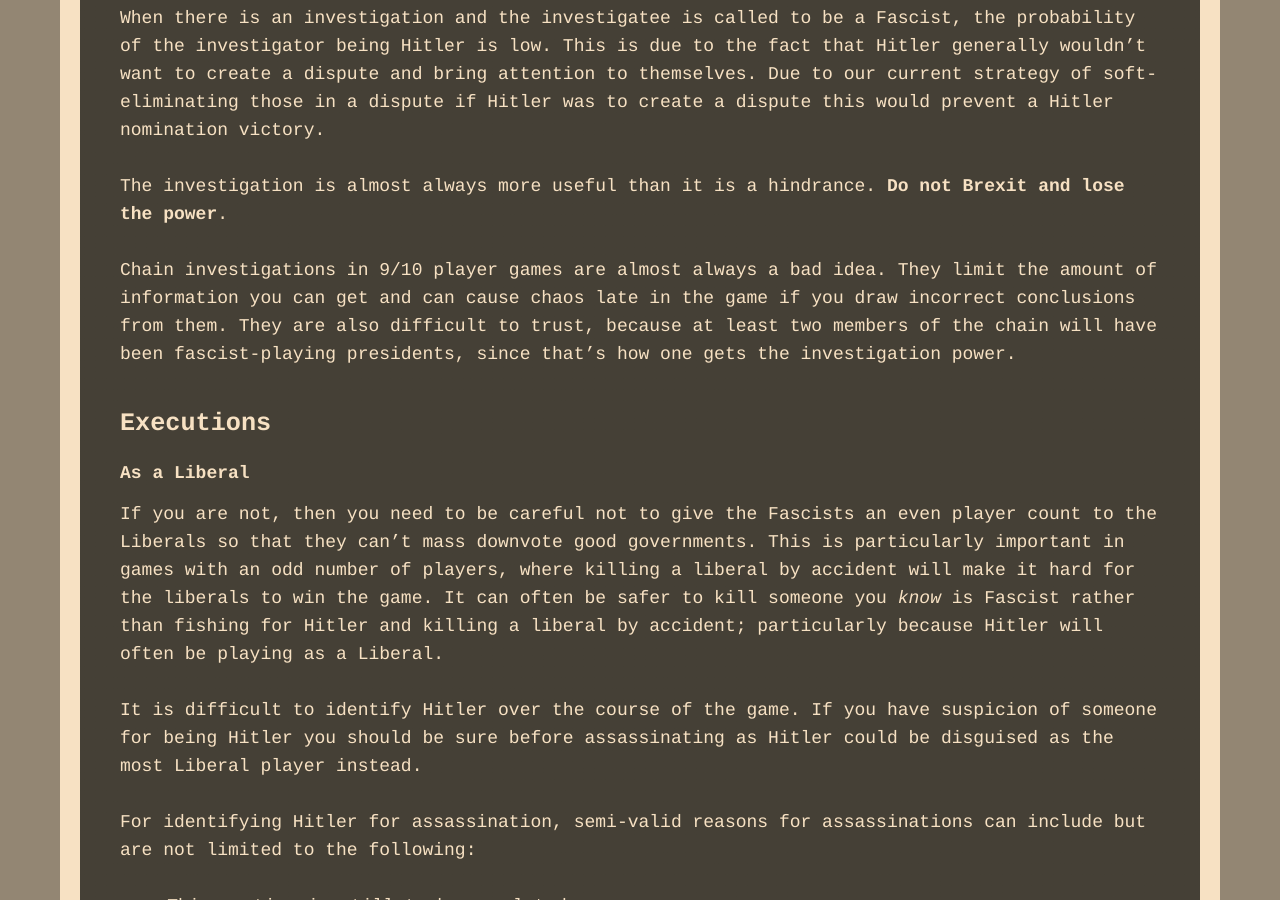
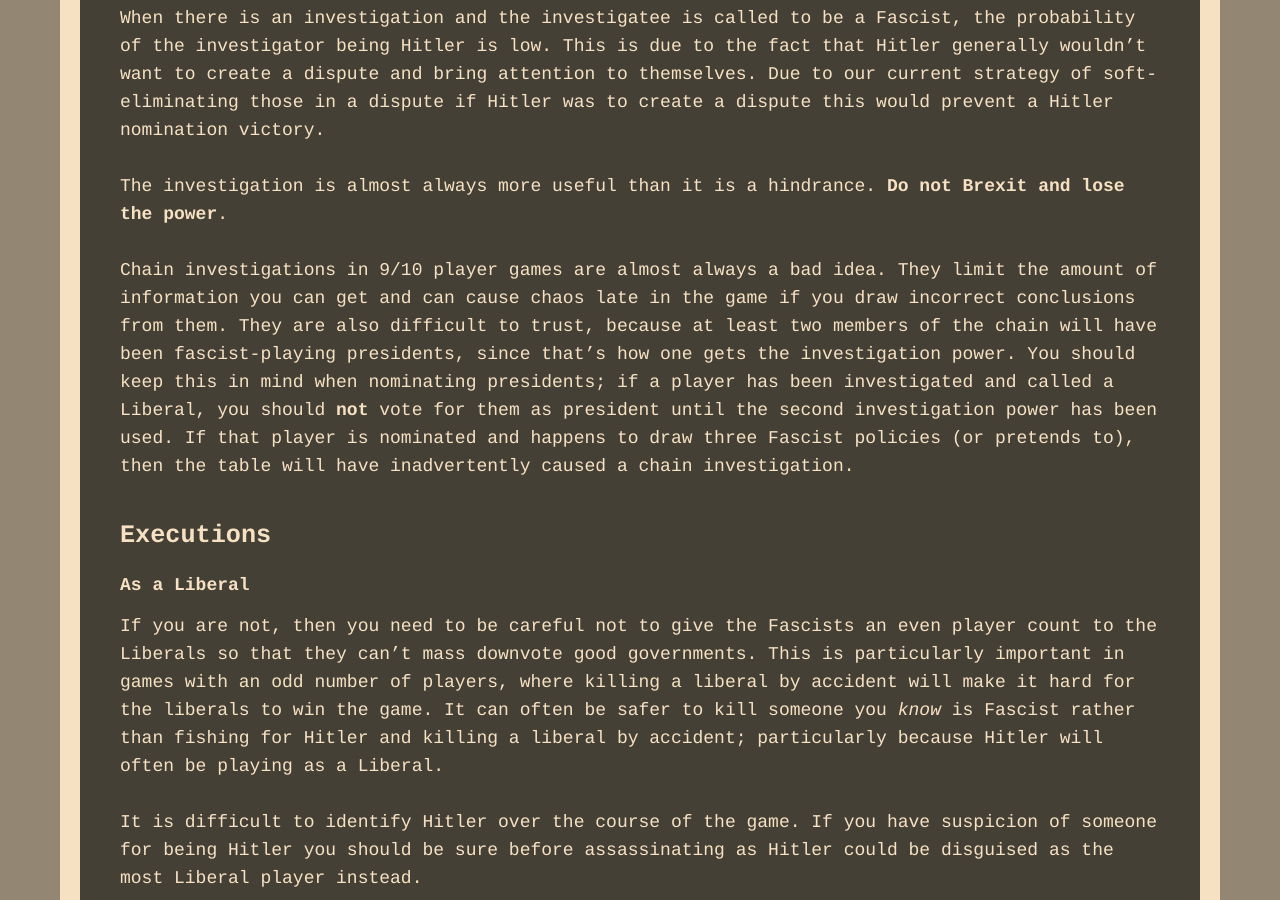
Before and after one commit to TartanLlama/secret-hitler-strategies, a Jekyll site: the page built from index.md, in a window 1280 px wide and 900 px high, scrolled down 7705 px. Built offline with Jekyll 4.4.1, drawn with Linux system fonts in a browser that asks for light colours; nearby versions of some CDN libraries.

Commit message:
Update chain investigation text

```diff
--- a/index.md
+++ b/index.md
@@ -136,7 +136,7 @@ When there is an investigation and the investigatee is called to be a Fascist, t
 
 The investigation is almost always more useful than it is a hindrance. **Do not Brexit and lose the power**.
 
-Chain investigations in 9/10 player games are almost always a bad idea. They limit the amount of information you can get and can cause chaos late in the game if you draw incorrect conclusions from them. They are also difficult to trust, because at least two members of the chain will have been fascist-playing presidents, since that’s how one gets the investigation power.
+Chain investigations in 9/10 player games are almost always a bad idea. They limit the amount of information you can get and can cause chaos late in the game if you draw incorrect conclusions from them. They are also difficult to trust, because at least two members of the chain will have been fascist-playing presidents, since that’s how one gets the investigation power. You should keep this in mind when nominating presidents; if a player has been investigated and called a Liberal, you should **not** vote for them as president until the second investigation power has been used. If that player is nominated and happens to draw three Fascist policies (or pretends to), then the table will have inadvertently caused a chain investigation.
 
 ### Executions
 #### As a Liberal
```
